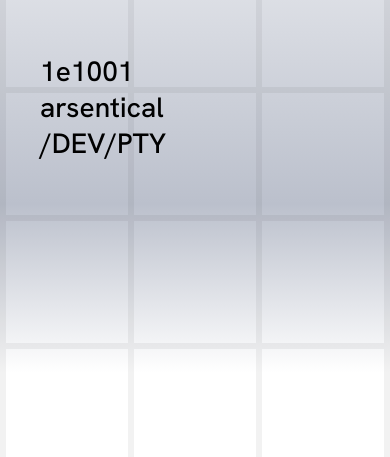
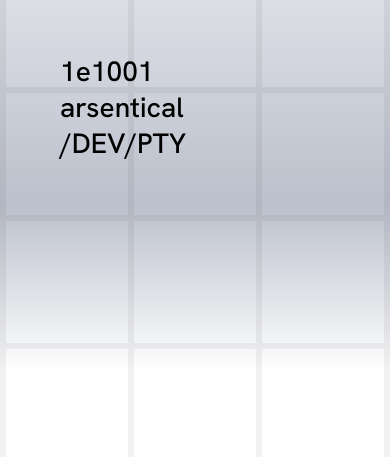
Before and after one commit to arsentical/webring, a plain HTML site: page docs/index.html in a window 390 px wide. Shown: the part 387-844 px from the top of the page. Drawn offline with Linux system fonts and the light colour scheme.

Commit message:
fix layout responsive

```diff
--- a/docs/index.css
+++ b/docs/index.css
@@ -16,6 +16,7 @@ a {
 ul {
 	padding-top: 1em;
 	padding-bottom: 1em;
+	padding-left: 60px;
 	list-style: none;
 }
 li:hover, li:focus-within {
@@ -40,7 +41,7 @@ section {
 		background: url("./grid-dark.png"), fixed linear-gradient(#0f0f0f 20%, #303030 70%, #0f0f0f 90%);
 	}
 }
-@media (min-width: 800px) {
+@media (min-width: 950px) {
 	header {
 		position: fixed;
 		width: calc(100vw / 2);
@@ -58,12 +59,12 @@ section {
 		margin-left: calc(100vw / 2);
 	}
 }
-@media (min-width: 800px) and (max-height: 350px) {
+@media (min-width: 950px) and (max-height: 350px) {
 	h1 {
 		display: none;
 	}
 }
-@media (min-width: 1200px) {
+@media (min-width: 1425px) {
 	.js > header, .js > section {
 		width: calc(100vw / 3 - 1em);
 	}
```
